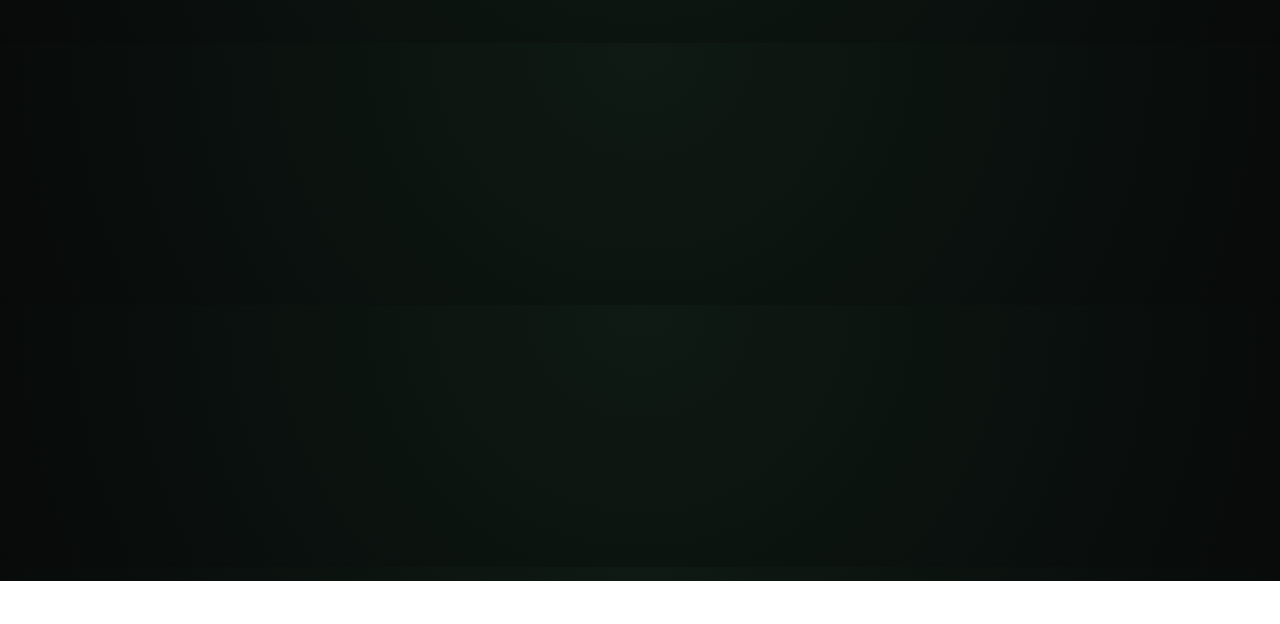
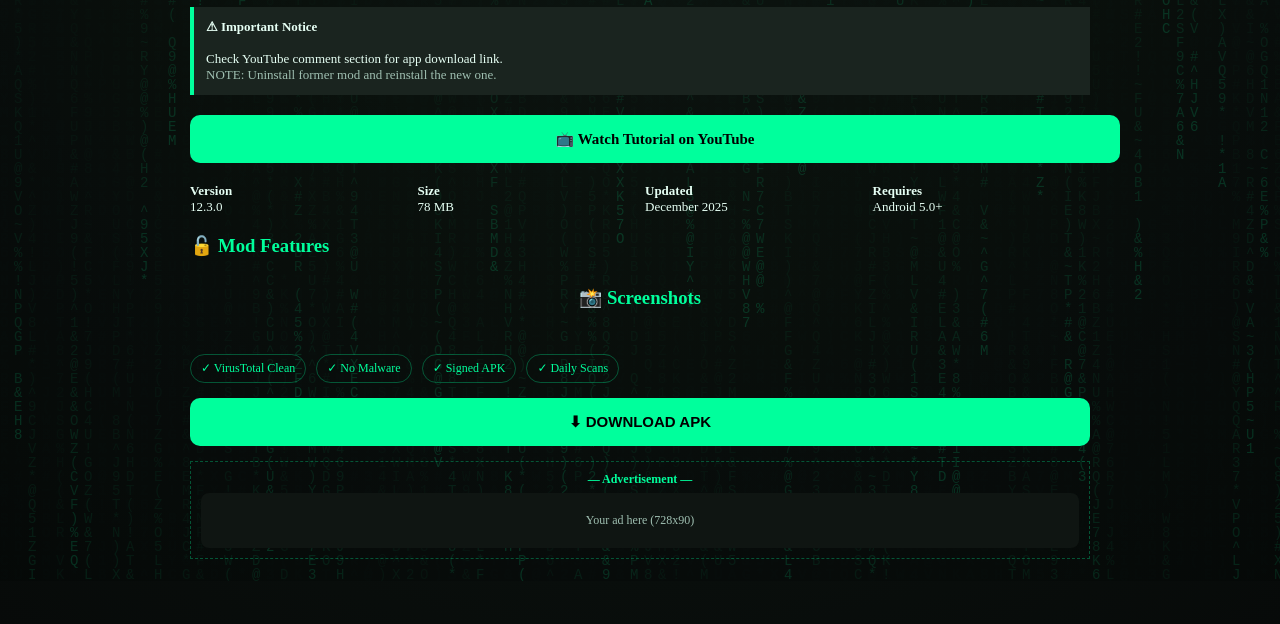
Before and after one commit to maxhacker001/techiegamermods, a plain HTML site: page app.html in a window 1280 px wide. Shown: the part 219-843 px from the top of the page. Before the commit the page ends 800 px from the top, so only its background shows below. Drawn offline with Linux system fonts and the light colour scheme.

Commit message:
Enhance app layout with header and info sections
Added app header, warning notice, YouTube button, and app info sections. Updated lightbox functionality and improved screenshot handling.

```diff
--- a/app.html
+++ b/app.html
@@ -42,7 +42,45 @@
 
 <div class="app-page">
 
-  <!-- ... (all your existing app-header, warning, youtube, info, features, trust-box, download button — unchanged) ... -->
+  <div class="app-header">
+    <img id="appImage" src="images/logo.png" alt="App Icon">
+    <div>
+      <h1 id="appName">Loading...</h1>
+      <div class="meta">
+        <span id="appVersion">v0.0.0</span> •
+        <span id="appSize">0 MB</span> •
+        Premium Mod
+      </div>
+    </div>
+  </div>
+
+  <div class="warning-box">
+    <strong>⚠ Important Notice</strong><br><br>
+    Check YouTube comment section for app download link.<br>
+    <span style="color:#9fbfb1">
+      NOTE: Uninstall former mod and reinstall the new one.
+    </span>
+  </div>
+
+  <!-- YouTube Button -->
+  <a href="https://www.youtube.com/watch?v=YOUR_VIDEO_ID_HERE" target="_blank"
+     id="youtubeBtn"
+     style="display:block; width:100%; padding:15px; margin:20px 0; background:var(--neon); color:black;
+            text-align:center; text-decoration:none; border-radius:10px; font-weight:700; font-size:15px;">
+    📺 Watch Tutorial on YouTube
+  </a>
+
+  <div class="info-box">
+    <div><strong>Version</strong><br><span id="appVersion2">12.3.0</span></div>
+    <div><strong>Size</strong><br><span id="appSize2">78 MB</span></div>
+    <div><strong>Updated</strong><br><span id="updatedDate">Loading...</span></div>
+    <div><strong>Requires</strong><br>Android 5.0+</div>
+  </div>
+
+  <div class="features-box">
+    <h3 style="color:var(--neon); margin-bottom:10px;">🔓 Mod Features</h3>
+    <ul id="features"></ul>
+  </div>
 
   <!-- Screenshots Gallery -->
   <div class="screenshots-section" style="margin:30px 0;">
@@ -52,33 +90,68 @@
     </div>
   </div>
 
-  <!-- ... rest unchanged ... -->
+  <div class="trust-box">
+    <span>✓ VirusTotal Clean</span>
+    <span>✓ No Malware</span>
+    <span>✓ Signed APK</span>
+    <span>✓ Daily Scans</span>
+  </div>
+
+  <button class="download-btn" id="downloadBtn" data-link="#">
+    ⬇ DOWNLOAD APK
+  </button>
+
+  <div class="ad-slot">
+    <span>— Advertisement —</span>
+    <div class="ad-box">Your ad here (728x90)</div>
+  </div>
 
 </div>
 
 <!-- LIGHTBOX MODAL -->
-<div id="lightbox" style="display:none; position:fixed; top:0; left:0; width:100%; height:100%; background:rgba(0,0,0,0.95); z-index:9999; justify-content:center; align-items:center;">
+<div id="lightbox" style="display:none; position:fixed; top:0; left:0; width:100%; height:100%; background:rgba(0,0,0,0.95); z-index:9999; justify-content:center; align-items:center; flex-direction:column;">
   <span id="lightboxClose" style="position:absolute; top:20px; right:30px; color:white; font-size:40px; cursor:pointer;">&times;</span>
-  <span id="lightboxPrev" style="position:absolute; left:20px; color:white; font-size:50px; cursor:pointer;">‹</span>
-  <span id="lightboxNext" style="position:absolute; right:20px; color:white; font-size:50px; cursor:pointer;">›</span>
-  <img id="lightboxImg" style="max-width:90%; max-height:90%; border-radius:10px; box-shadow:0 0 30px rgba(0,255,156,0.8);">
+  <span id="lightboxPrev" style="position:absolute; left:20px; top:50%; transform:translateY(-50%); color:white; font-size:50px; cursor:pointer;">‹</span>
+  <span id="lightboxNext" style="position:absolute; right:20px; top:50%; transform:translateY(-50%); color:white; font-size:50px; cursor:pointer;">›</span>
+  <img id="lightboxImg" style="max-width:95%; max-height:80vh; border-radius:10px; box-shadow:0 0 30px rgba(0,255,156,0.8);">
 </div>
 
 <script src="js/data.js"></script>
 <script src="js/main.js"></script>
 <script src="js/security.js"></script>
 
-<!-- APP PAGE SCRIPT + LIGHTBOX -->
+<!-- APP PAGE SCRIPT + LIGHTBOX FIXED -->
 <script>
   document.addEventListener("DOMContentLoaded", () => {
-    // ... your existing code (updated date, app data load, features, youtube, download countdown, drawer) ...
+    const months = ["January","February","March","April","May","June","July","August","September","October","November","December"];
+    const now = new Date();
+    const updatedElement = document.getElementById("updatedDate");
+    if (updatedElement) updatedElement.textContent = `${months[now.getMonth()]} ${now.getFullYear()}`;
+
+    const params = new URLSearchParams(window.location.search);
+    const appId = params.get("id");
+    if (!appId) return;
+
+    const app = apps.find(a => a.id === appId);
+    if (!app) return;
+
+    document.getElementById("appImage").src = app.image;
+    document.getElementById("appName").textContent = app.name;
+    document.getElementById("appVersion").textContent = `v${app.version}`;
+    document.getElementById("appVersion2").textContent = app.version;
+    document.getElementById("appSize").textContent = app.size;
+    document.getElementById("appSize2").textContent = app.size;
+
+    const featuresList = document.getElementById("features");
+    featuresList.innerHTML = "";
+    app.features.forEach(f => featuresList.innerHTML += `<li>${f}</li>`);
 
     // Screenshots
     const screenshotsGrid = document.getElementById("screenshotsGrid");
-    let currentScreenshots = [];
+    const currentScreenshots = app.screenshots || [];
 
-    if (app.screenshots && app.screenshots.length > 0) {
-      app.screenshots.forEach((src, index) => {
+    if (currentScreenshots.length > 0) {
+      currentScreenshots.forEach((src, index) => {
         const img = document.createElement('img');
         img.src = src;
         img.alt = "Screenshot " + (index + 1);
@@ -91,12 +164,11 @@
         img.onerror = () => img.src = 'images/logo.png';
         screenshotsGrid.appendChild(img);
       });
-      currentScreenshots = app.screenshots;
     } else {
       screenshotsGrid.innerHTML = "<p style='grid-column:1/-1; text-align:center; color:var(--muted);'>No screenshots yet</p>";
     }
 
-    // LIGHTBOX FUNCTIONALITY
+    // LIGHTBOX
     const lightbox = document.getElementById('lightbox');
     const lightboxImg = document.getElementById('lightboxImg');
     const lightboxClose = document.getElementById('lightboxClose');
@@ -131,7 +203,6 @@
     lightboxPrev.onclick = showPrev;
     lightboxNext.onclick = showNext;
 
-    // Keyboard navigation
     document.addEventListener('keydown', (e) => {
       if (lightbox.style.display === 'flex') {
         if (e.key === 'ArrowLeft') showPrev();
@@ -140,18 +211,7 @@
       }
     });
 
-    // Swipe on mobile
-    let touchStartX = 0;
-    lightbox.addEventListener('touchstart', (e) => {
-      touchStartX = e.changedTouches[0].screenX;
-    });
-    lightbox.addEventListener('touchend', (e) => {
-      const touchEndX = e.changedTouches[0].screenX;
-      if (touchStartX - touchEndX > 50) showNext();
-      if (touchEndX - touchStartX > 50) showPrev();
-    });
-
-    // DRAWER SCRIPT (unchanged)
+    // DRAWER
     const menuToggle = document.getElementById('menuToggle');
     const sidebar = document.getElementById('sidebar');
     const overlay = document.getElementById('overlay');
@@ -168,9 +228,50 @@
   });
 </script>
 
-<!-- MATRIX RAIN SCRIPT (unchanged) -->
+<!-- MATRIX RAIN -->
 <script>
-  // ... your matrix rain code ...
+  const canvas = document.getElementById('matrix-canvas');
+  const ctx = canvas.getContext('2d');
+
+  canvas.width = window.innerWidth;
+  canvas.height = window.innerHeight;
+
+  const matrix = "ABCDEFGHIJKLMNOPQRSTUVWXYZ123456789@#\( %^&*()*&^%# \)@!~";
+  const matrixArray = matrix.split("");
+
+  let fontSize = 14;
+  let columns = canvas.width / fontSize;
+
+  const drops = [];
+  for (let x = 0; x < columns; x++) {
+    drops[x] = 1;
+  }
+
+  function draw() {
+    ctx.fillStyle = 'rgba(11, 15, 12, 0.05)';
+    ctx.fillRect(0, 0, canvas.width, canvas.height);
+
+    ctx.fillStyle = '#00ff9c';
+    ctx.font = fontSize + 'px monospace';
+
+    for (let i = 0; i < drops.length; i++) {
+      const text = matrixArray[Math.floor(Math.random() * matrixArray.length)];
+      ctx.fillText(text, i * fontSize, drops[i] * fontSize);
+
+      if (drops[i] * fontSize > canvas.height && Math.random() > 0.975) {
+        drops[i] = 0;
+      }
+      drops[i]++;
+    }
+  }
+
+  setInterval(draw, 35);
+
+  window.addEventListener('resize', () => {
+    canvas.width = window.innerWidth;
+    canvas.height = window.innerHeight;
+    columns = canvas.width / fontSize;
+  });
 </script>
 
 </body>
```
